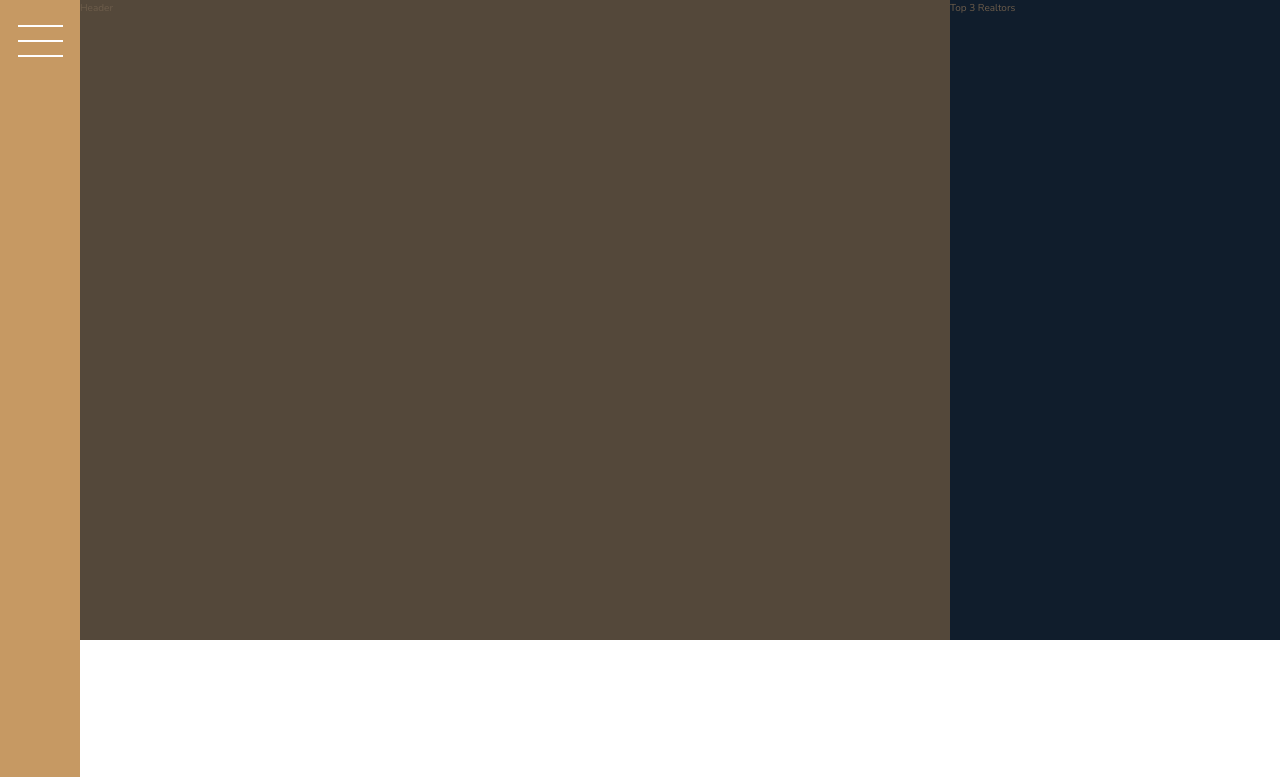
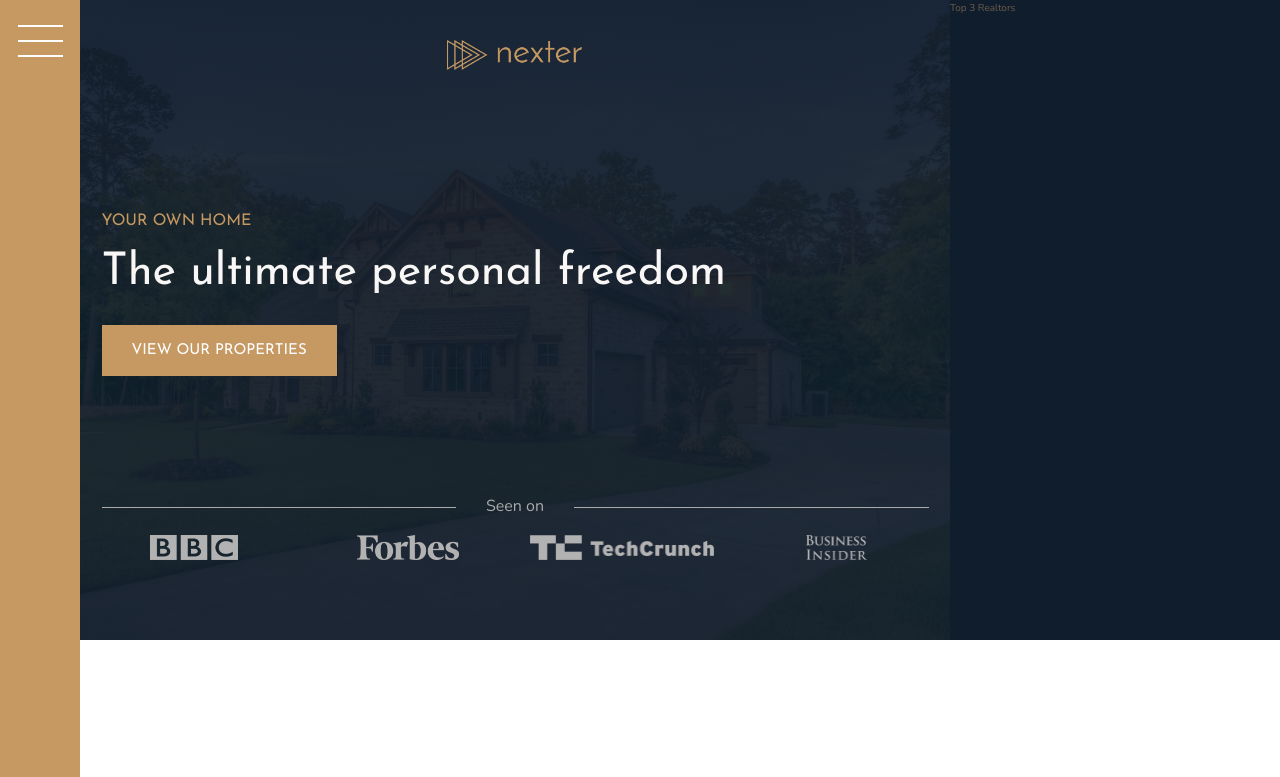
Before and after one commit to akardet/nexter, a website: page index.html in a window 1280 px wide. Shown: the top 777 px of the page. Drawn offline with nearby package versions, Linux system fonts and the light colour scheme.

Commit message:
Add hero header style

```diff
--- a/index.html
+++ b/index.html
@@ -17,7 +17,17 @@
         </div>
 
         <header class="header">
-            Header
+            <img src="img/logo.png" alt="Nexter logo" class="header__logo">
+            <h3 class="heading-3">Your own home</h3>
+            <h1 class="heading-1">The ultimate personal freedom</h1>
+            <button class="btn header__btn">View our properties</button>
+            <div class="header__seenon-text">Seen on</div>
+            <div class="header__seenon-logos">
+                <img src="img/logo-bbc.png" alt="As seen on logo BBC">
+                <img src="img/logo-forbes.png" alt="As seen on logo Forbes">
+                <img src="img/logo-techcrunch.png" alt="As seen on logo Tech Crunch">
+                <img src="img/logo-bi.png" alt="As seen on logo Business Insider">
+            </div>
         </header>
 
         <div class="realtors">
--- a/sass/_header.scss
+++ b/sass/_header.scss
@@ -1,4 +1,56 @@
 .header {
   background-color: $color-grey-dark-1;
-  grid-column: full-start / col-end 6
+  grid-column: full-start / col-end 6;
+
+  background-image: linear-gradient(rgba($color-secondary, .93), rgba($color-secondary, .93)), url(../img/hero.jpeg);
+  background-size: cover;
+  background-position: center;
+  padding: 8rem;
+  padding-top: 4rem;
+
+  display: grid;
+  grid-template-rows: 1fr min-content 6rem 1fr;
+  grid-template-columns: max-content;
+  grid-row-gap: 1.5rem;
+  justify-content: center;
+
+  &__logo {
+    height: 3rem;
+    justify-self: center;
+  }
+
+  &__btn {
+    align-self: start;
+    justify-self: start;
+  }
+
+  &__seenon-text {
+    display: grid;
+    grid-template-columns: 1fr max-content 1fr;
+    grid-gap: 3rem;
+    align-items: center;
+
+    font-size: 1.6rem;
+    color: $color-grey-light-2;
+
+    &:before,
+    &:after {
+      content: "";
+      height: 1px;
+      display: block;
+      background-color: currentColor;
+    }
+  }
+
+  &__seenon-logos {
+    display: grid;
+    grid-template-columns: repeat(4, 1fr);
+    grid-column-gap: 3rem;
+    justify-items: center;
+
+    img {
+      height: 2.5rem;
+      filter: brightness(70%);
+    }
+  }
 }
--- a/sass/_typography.scss
+++ b/sass/_typography.scss
@@ -5,6 +5,9 @@
 
 .heading-1 {
   @extend %heading;
+  font-size: 4.5rem;
+  color: $color-grey-light-1;
+  line-height: 1;
 }
 
 .heading-2 {
```
Also changed, not shown: css/style.css.
